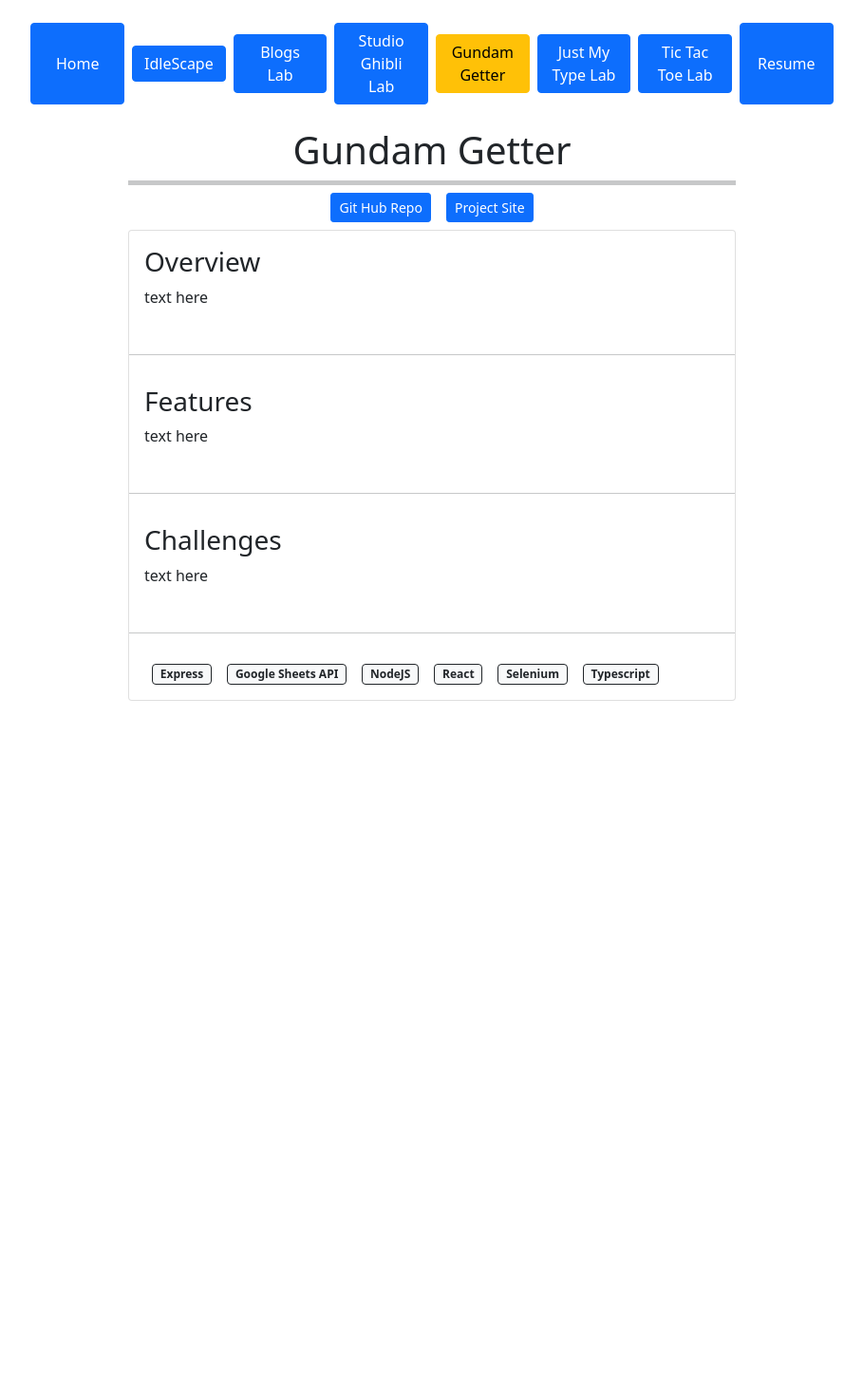
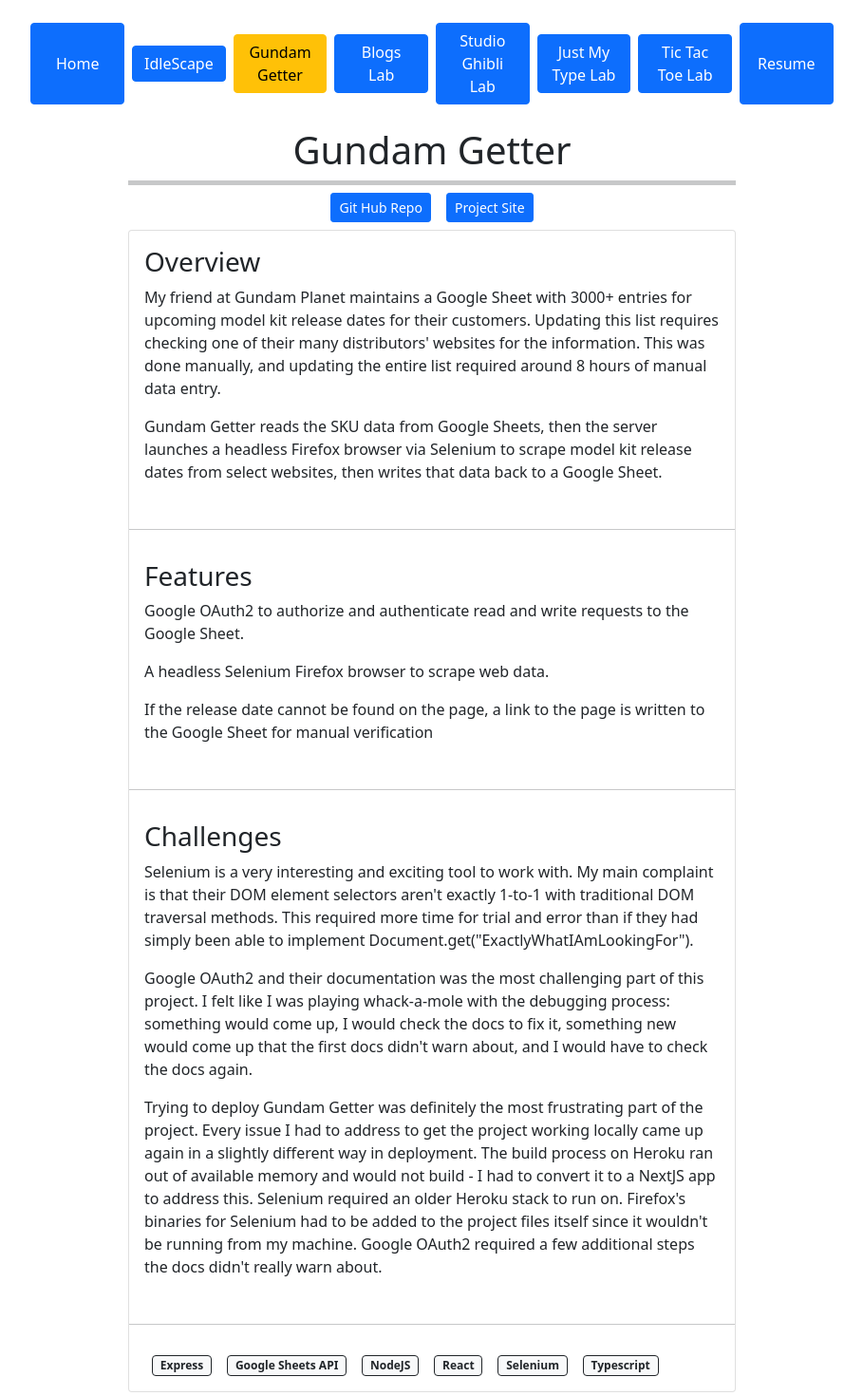
Before and after one commit to emoran0403/PortfolioPage, a React app: page /gundamgetter in a window 1280 px wide. Shown: the top 1470 px of the page at 95% size, without its empty margins (185-1094 px from the left). Before the commit the page ends 800 px from the top, so only its background shows below. Built offline with nearby package versions, Linux system fonts and the light colour scheme; no server answers.

Commit message:
reorganized project array, added project text, addey keys for map in Navbar, changed resume URL

```diff
--- a/src/ProjectInfo/index.ts
+++ b/src/ProjectInfo/index.ts
@@ -1,5 +1,24 @@
 import * as Types from "../../Types";
 
+export const IdleGameDetails = {
+  title: "IdleScape",
+  details: `IdleScape is a Full-Stack application and my final project for the Covalence bootcamp.`,
+  techStack: [`MongoDB`, `Express`, `React`, `Redux`, `Typescript`, `NodeJS`],
+  pageURL: `/idlegame`,
+  appURL: `https://ejmdev-idlescape.herokuapp.com/`,
+  gitHubURL: "https://github.com/emoran0403/Idle-Game",
+  lab: false,
+};
+export const GundamGetterDetails = {
+  title: "Gundam Getter",
+  details: `Gundam Getter is a personal project I worked on after the bootcamp for a friend at Gundam Planet who wanted to keep track of model kit release dates.
+  `,
+  techStack: [`Google Sheets API`, `Express`, `React`, `Typescript`, `NodeJS`, `Selenium`],
+  pageURL: `/gundamgetter`,
+  appURL: ``,
+  gitHubURL: "https://github.com/emoran0403/Gundam-Getter",
+  lab: false,
+};
 export const BlogsLabDetails: Types.ProjectDetails = {
   title: "Blogs Lab",
   details: `Blogs Lab is a Full Stack application from the Covalence bootcamp.
@@ -11,25 +30,15 @@
   gitHubURL: "https://github.com/emoran0403/blogs-lab",
   lab: true,
 };
-export const GundamGetterDetails = {
-  title: "Gundam Getter",
-  details: `Gundam Getter is a personal project I worked on after the bootcamp.
-  Using data from Google Sheets, the server launches a headless browser via Selenium to scrape data from select websites,
-  then writes that data back to a Google Sheet.`,
-  techStack: [`Google Sheets API`, `Express`, `React`, `Typescript`, `NodeJS`, `Selenium`],
-  pageURL: `/gundamgetter`,
-  appURL: ``,
-  gitHubURL: "https://github.com/emoran0403/Gundam-Getter",
-  lab: false,
-};
-export const IdleGameDetails = {
-  title: "IdleScape",
-  details: `IdleScape is a Full-Stack application and my final project for the Covalence bootcamp.`,
-  techStack: [`MongoDB`, `Express`, `React`, `Redux`, `Typescript`, `NodeJS`],
-  pageURL: `/idlegame`,
-  appURL: `https://ejmdev-idlescape.herokuapp.com/`,
-  gitHubURL: "https://github.com/emoran0403/Idle-Game",
-  lab: false,
+export const StudioGhibliDetails = {
+  title: "Studio Ghibli Lab",
+  details: `The Studio Ghibli Lab is one of the first labs in the React section of the Covalence bootcamp.
+    Students are tasked with making fetch requests to an API, then displaying the data.`,
+  techStack: [`JavaScript`, `React`, `Create React App`],
+  pageURL: `/studioghibli`,
+  appURL: `https://ejmdev-ghibli-getter.herokuapp.com/`,
+  gitHubURL: "https://github.com/emoran0403/Nicer-Ghibli-App",
+  lab: true,
 };
 export const JustMyTypeDetails = {
   title: "Just My Type Lab",
@@ -39,16 +48,6 @@
   pageURL: `/justmytype`,
   appURL: `https://eric-just-my-type.herokuapp.com/`,
   gitHubURL: "https://github.com/emoran0403/Just-my-Type",
-  lab: true,
-};
-export const StudioGhibliDetails = {
-  title: "Studio Ghibli Lab",
-  details: `The Studio Ghibli Lab is one of the first labs in the React section of the Covalence bootcamp.
-    Students are tasked with making fetch requests to an API, then displaying the data.`,
-  techStack: [`JavaScript`, `React`, `Create React App`],
-  pageURL: `/studioghibli`,
-  appURL: `https://ejmdev-ghibli-getter.herokuapp.com/`,
-  gitHubURL: "https://github.com/emoran0403/Nicer-Ghibli-App",
   lab: true,
 };
 export const TicTacToeDetails = {
@@ -63,9 +62,9 @@
 };
 export const ProjectArray: Types.ProjectDetails[] = [
   IdleGameDetails,
+  GundamGetterDetails,
   BlogsLabDetails,
   StudioGhibliDetails,
-  GundamGetterDetails,
   JustMyTypeDetails,
   TicTacToeDetails,
 ];
--- a/src/client/Pages/ProjectPages/GundamGetter.tsx
+++ b/src/client/Pages/ProjectPages/GundamGetter.tsx
@@ -16,18 +16,52 @@
           <div className="card">
             <div className="card-body">
               <h3>Overview</h3>
-              <p>text here</p>
+              <p>
+                My friend at Gundam Planet maintains a Google Sheet with 3000+ entries for upcoming model kit release
+                dates for their customers. Updating this list requires checking one of their many distributors' websites
+                for the information. This was done manually, and updating the entire list required around 8 hours of
+                manual data entry.
+              </p>
+              <p>
+                Gundam Getter reads the SKU data from Google Sheets, then the server launches a headless Firefox browser
+                via Selenium to scrape model kit release dates from select websites, then writes that data back to a
+                Google Sheet.
+              </p>
             </div>
             <hr></hr>
             <div className="card-body">
               <h3>Features</h3>
-              <p>text here</p>
+              <p>Google OAuth2 to authorize and authenticate read and write requests to the Google Sheet.</p>
+              <p>A headless Selenium Firefox browser to scrape web data.</p>
+              <p>
+                If the release date cannot be found on the page, a link to the page is written to the Google Sheet for
+                manual verification
+              </p>
             </div>
             <hr></hr>
 
             <div className="card-body">
               <h3>Challenges</h3>
-              <p>text here</p>
+              <p>
+                Selenium is a very interesting and exciting tool to work with. My main complaint is that their DOM
+                element selectors aren't exactly 1-to-1 with traditional DOM traversal methods. This required more time
+                for trial and error than if they had simply been able to implement
+                Document.get("ExactlyWhatIAmLookingFor").
+              </p>
+              <p>
+                Google OAuth2 and their documentation was the most challenging part of this project. I felt like I was
+                playing whack-a-mole with the debugging process: something would come up, I would check the docs to fix
+                it, something new would come up that the first docs didn't warn about, and I would have to check the
+                docs again.
+              </p>
+              <p>
+                Trying to deploy Gundam Getter was definitely the most frustrating part of the project. Every issue I
+                had to address to get the project working locally came up again in a slightly different way in
+                deployment. The build process on Heroku ran out of available memory and would not build - I had to
+                convert it to a NextJS app to address this. Selenium required an older Heroku stack to run on. Firefox's
+                binaries for Selenium had to be added to the project files itself since it wouldn't be running from my
+                machine. Google OAuth2 required a few additional steps the docs didn't really warn about.
+              </p>
             </div>
             <hr></hr>
 
--- a/src/client/Pages/ProjectPages/Nabar.tsx
+++ b/src/client/Pages/ProjectPages/Nabar.tsx
@@ -21,7 +21,7 @@
         </button>
       </div>
       {pageURLs.map((link) => (
-        <div className="col-1 d-flex justify-content-center align-items-center">
+        <div key={link.title} className="col-1 d-flex justify-content-center align-items-center">
           <Link to={link.URL} className={`btn w-100 mx-1 btn-${loc.pathname != link.URL ? "primary" : "warning"}`}>
             {link.title}
           </Link>
--- a/src/client/Pages/ProjectPages/TicTacToe.tsx
+++ b/src/client/Pages/ProjectPages/TicTacToe.tsx
@@ -25,18 +25,19 @@
             <hr></hr>
             <div className="card-body">
               <h3>Features</h3>
-              <p>text here</p>
+              <p>1 function checks the entire board for a winning condition after every turn.</p>
+              <p>The game resets the board after a win or draw.</p>
             </div>
             <hr></hr>
 
             <div className="card-body">
               <h3>Challenges</h3>
               <p>
-                This was one of the first labs in the course that brought together the concepts taught in HTML, CSS, and
-                JS, with a healthy dose of "If you don't know it, google it". One of the small things not explicitly
-                covered (and the most difficult part about this lab) was adding the defer attribute to the script tag in
-                the html file to ensure the DOM tree loaded before the script attempted to add the event listeners.
-                Turns out I could have just put the script tag at the end of the body as well.
+                This was one of the first labs in the course that brought together the concepts taught in the HTML, CSS,
+                and JS sections, with a healthy dose of "If you don't know it, google it". One of the small things not
+                explicitly covered (and the most difficult part about this lab) was adding the defer attribute to the
+                script tag in the html file to ensure the DOM tree loaded before the script attempted to add the event
+                listeners. Turns out I could have just put the script tag at the end of the body as well.
               </p>
             </div>
             <hr></hr>
--- a/src/client/Pages/Resume.tsx
+++ b/src/client/Pages/Resume.tsx
@@ -10,7 +10,7 @@
       <iframe
         width="100%"
         height="93%"
-        src="https://docs.google.com/document/d/1CmYj4HI47qDIDJIAohi7Myr4HCO8QVp7uzxP_QeMLek/edit?usp=sharing"
+        src="https://docs.google.com/document/d/1F7eCqSJMzCzhs6Mq0qkMqSwNJtV2fMwwedde925l4sU/edit?usp=sharing"
       ></iframe>
     </div>
   );
```
